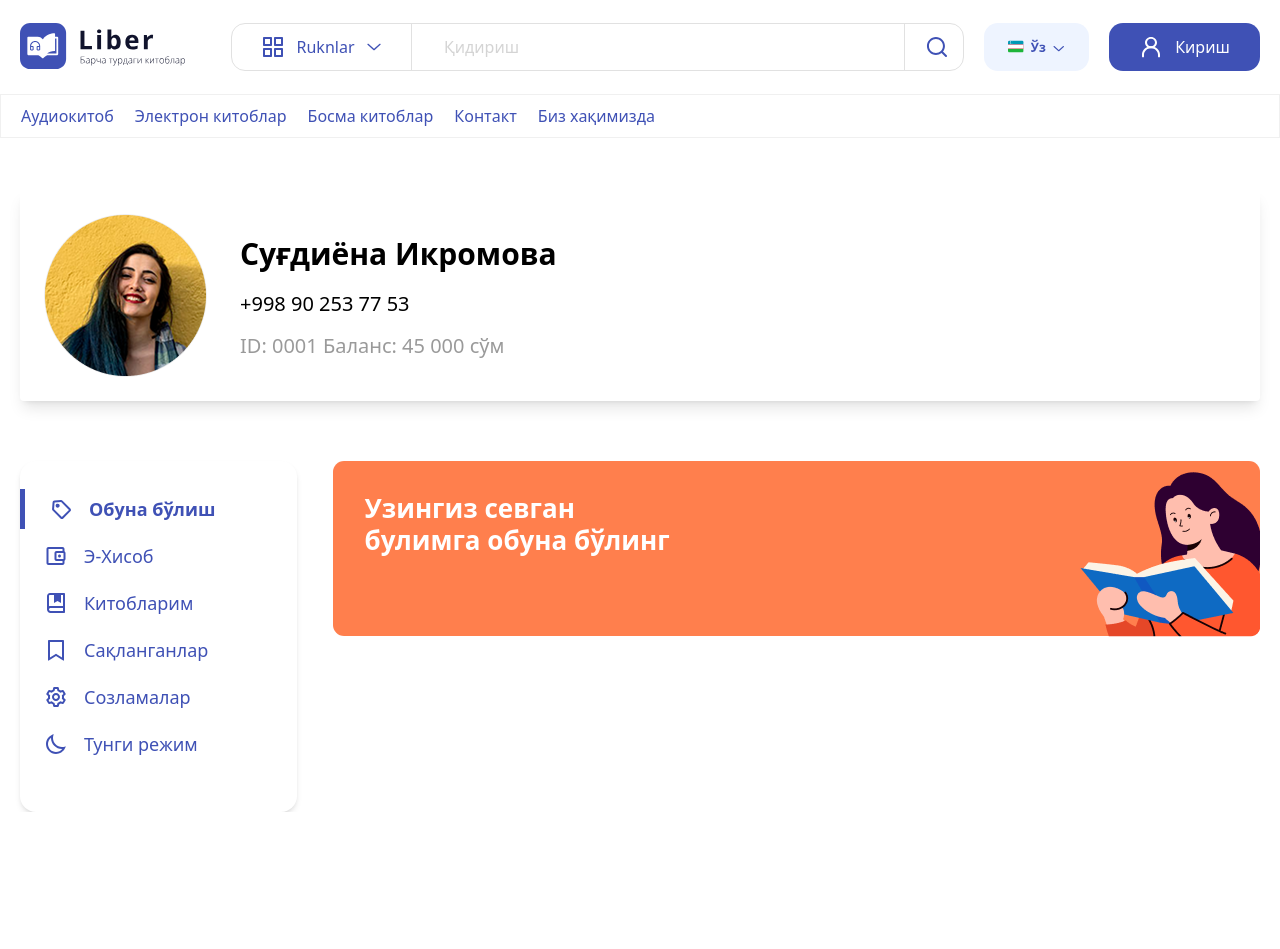
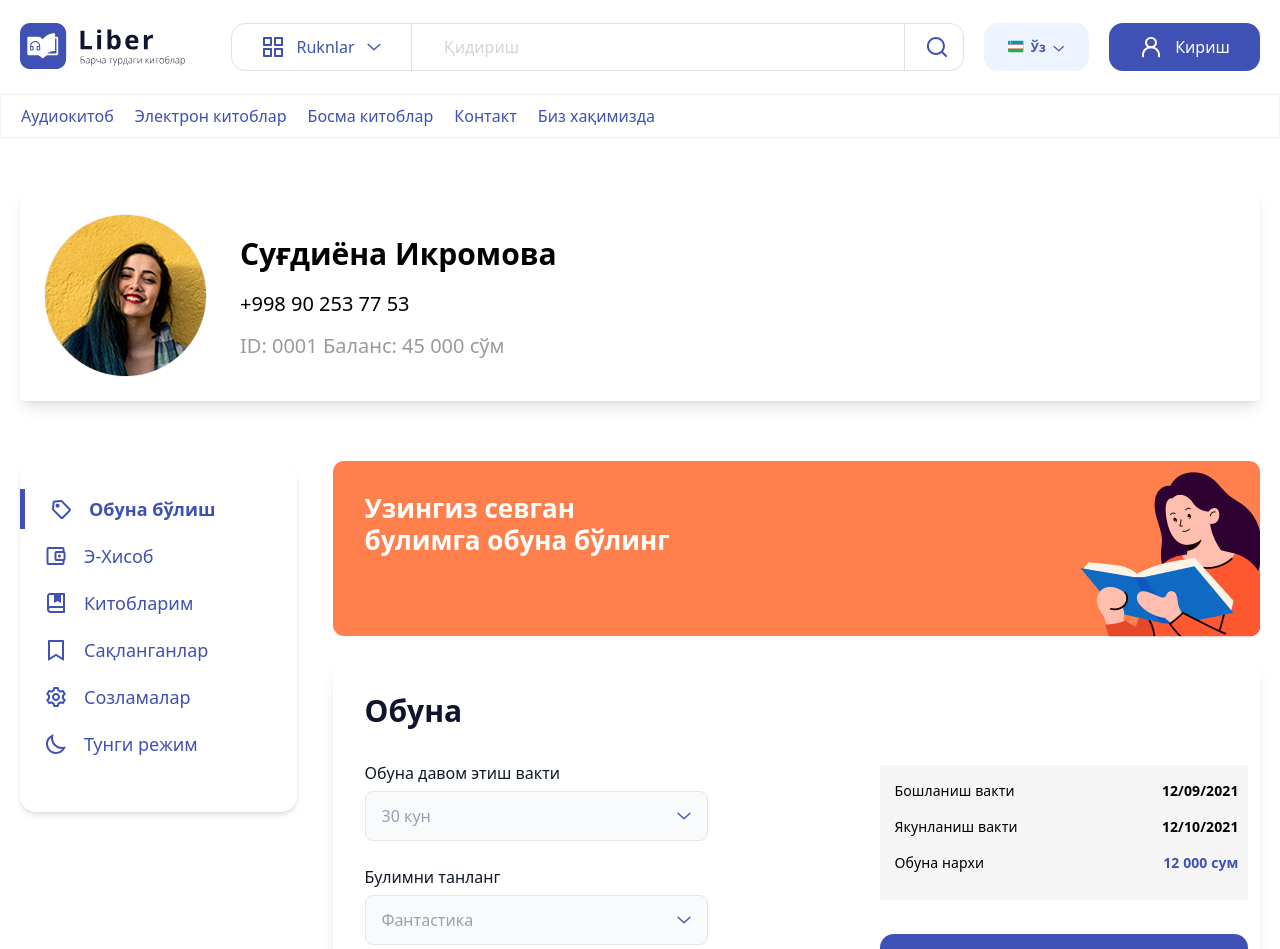
Before and after one commit to paffexe/front_liber_book_site, a React (Vite) app: page /profile in a window 1280 px wide. Shown: the top 949 px of the page. Before the commit the page ends 812 px from the top, so only its background shows below. Built offline with nearby package versions, Linux system fonts and the light colour scheme.

Commit message:
update 1.5

```diff
--- a/src/components/profile.jsx
+++ b/src/components/profile.jsx
@@ -1,14 +1,90 @@
 import girl from "../assets/aaaaa/sis2.png";
+
+import arrowDown from "../assets/arrowDown.svg";
 
 const Profile = () => {
   return (
-    <div className="w-[966px] bg-[#ff7f4d] h-[175px] rounded-[11px]">
+    <div className="w-[966px] bg-[#ff7f4d] h-[175px] rounded-[11px] h-">
       <div className="flex justify-between ">
         <div className="w-[340px] pl-8 pt-8 font-bold text-[26px] leading-[31.87px] tracking-[0%] text-white">
           <h2>Узингиз севган булимга обуна бўлинг</h2>
         </div>
         <img src={girl} alt="" />
       </div>
+      <div className="mt-[22px] flex gap-[172px] shadow-lg rounded-2xl bg-white pb-[121px] ">
+        <div className="w-[343px]  ml-8 mt-8">
+          <h3 className="font-bold text-[30px] leading-10 text-[#11142D] mb-7.5">
+            Обуна
+          </h3>
+          <div className="mb-6">
+            <label className="block text-gray-900 font-medium mb-1.5">
+              Обуна давом этиш вакти
+            </label>
+            <div className="flex relative items-center">
+              <select className="w-full px-4 py-3 bg-gray-50 text-gray-400 border border-gray-200 rounded-lg appearance-none cursor-pointer focus:outline-none focus:ring-2 focus:ring-blue-500">
+                <option>30 кун</option>
+                <option>60 кун</option>
+                <option>90 кун</option>
+              </select>
+              <div className="pointer-events-none absolute right-4 top-1/2 -translate-y-1/2">
+                <img src={arrowDown} alt="arrow" />
+              </div>
+            </div>
+          </div>
+          <div className="mb-6">
+            <label className="block text-gray-900 font-medium mb-1.5">
+              Булимни танланг
+            </label>
+            <div className="flex relative items-center">
+              <select className="w-full px-4 py-3 bg-gray-50 text-gray-400 border border-gray-200 rounded-lg appearance-none cursor-pointer focus:outline-none focus:ring-2 focus:ring-blue-500">
+                <option>Фантастика</option>
+                <option>Фантастика</option>
+                <option>Фантастика</option>
+              </select>
+              <div className="pointer-events-none absolute right-4 top-1/2 -translate-y-1/2">
+                <img src={arrowDown} alt="arrow" />
+              </div>
+            </div>
+          </div>
+          <h3 className=" font-bold text-[20px] leading-10 text-[#11142D] mb-7.5 ">
+            Обуна 30 кун давом этади
+          </h3>
+        </div>
+        <div className="w-[368px] flex flex-row mt-8">
+          <div>
+            <div className="mt-[74px] w-[368px] h-[135px] bg-[#F5F5F5]">
+              <div className="flex justify-between pt-4  pl-[15px] pr-[9px] ">
+                <p className="font-medium text-[14px] leading-5 tracking-[0.1px]">
+                  Бошланиш вакти
+                </p>
+                <p className="font-bold text-[14px] leading-5 tracking-[0.1px]">
+                  12/09/2021
+                </p>
+              </div>
+              <div className="flex justify-between pt-4  pl-[15px] pr-[9px] ">
+                <p className="font-medium text-[14px] leading-5 tracking-[0.1px]">
+                  Якунланиш вакти
+                </p>
+                <p className="font-bold text-[14px] leading-5 tracking-[0.1px]">
+                  12/10/2021
+                </p>
+              </div>
+              <div className="flex justify-between pt-4  pl-[15px] pr-[9px] ">
+                <p className="font-medium text-[14px] leading-5 tracking-[0.1px]">
+                  Обуна нархи
+                </p>
+                <p className="font-bold text-[14px] text-primary leading-5 tracking-[0.1px]">
+                  12 000 сум
+                </p>
+              </div>
+            </div>
+
+            <button className=" w-full mt-[34px] bg-primary text-white flex items-center justify-center gap-3 py-3 px-6 rounded-[14px] cursor-pointer">
+              <p>Обуна булиш</p>
+            </button>
+          </div>
+        </div>
+      </div>
     </div>
   );
 };
--- a/src/layout/profile-layout.jsx
+++ b/src/layout/profile-layout.jsx
@@ -10,7 +10,7 @@ import moon from "../assets/profile/moon.svg";
 
 const ProfileLayout = () => {
   return (
-    <div className="container">
+    <div className="container h-[110vh]">
       <div className=" mt-[52px]">
         <div className="shadow-lg rounded-sm bg-white mb-[60px]">
           <div className="flex items-center p-6 gap-[33px]">
```
Also changed, not shown: src/assets/aaaaa/vector.png (deleted).
